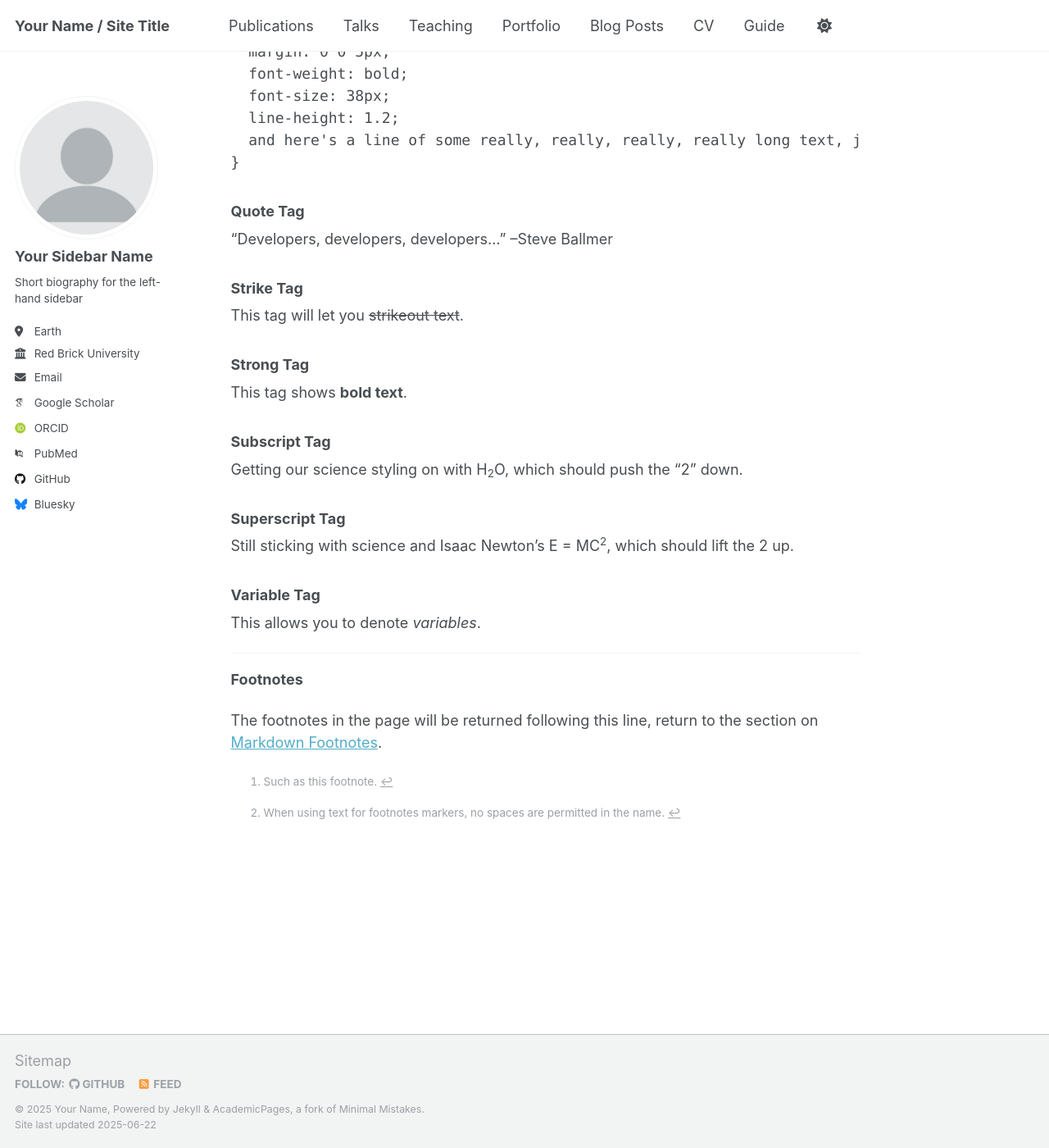
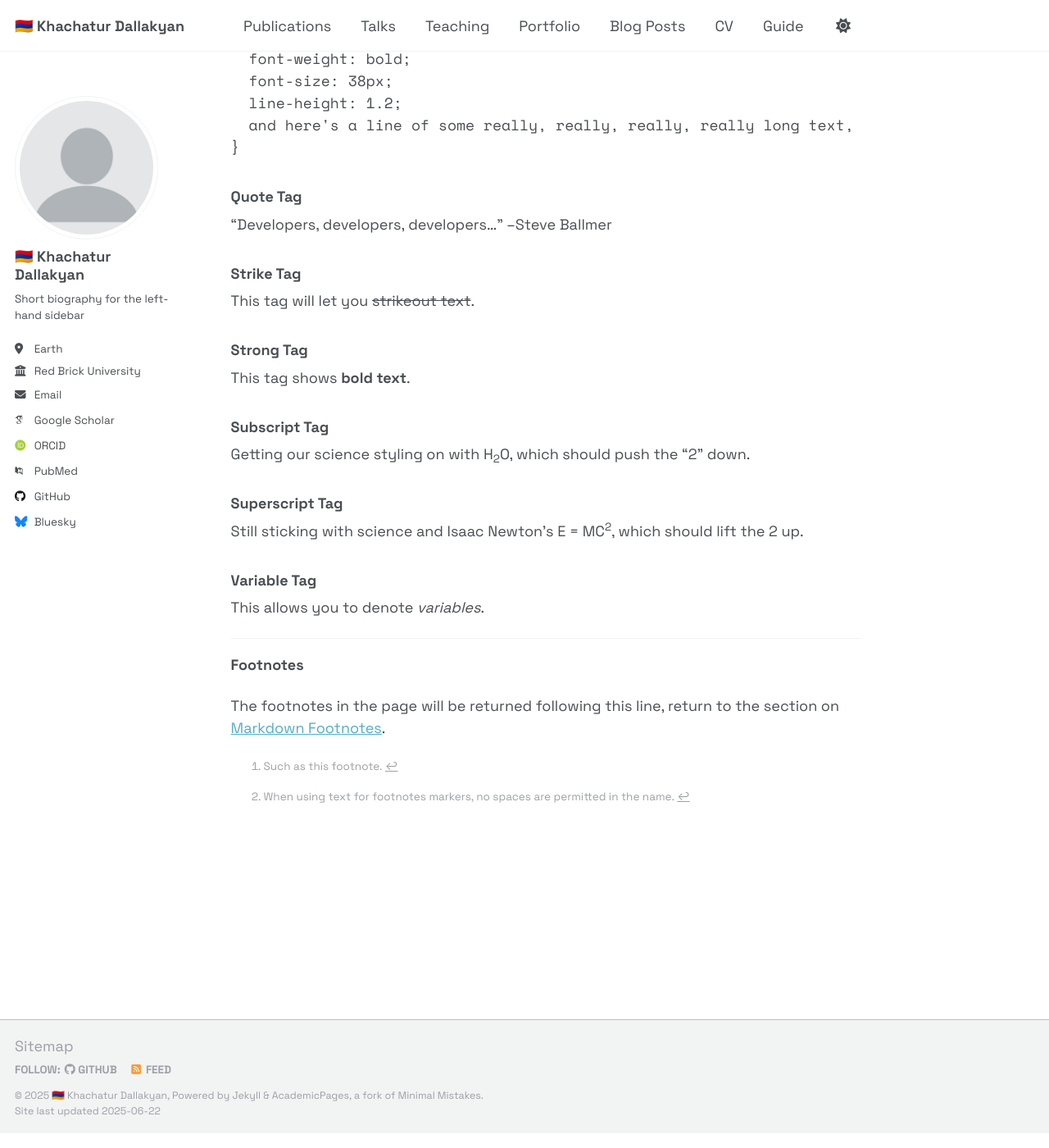
Before and after one commit to Khachdallak02/khachdallak02.github.io, a Jekyll site: the page built from _pages/markdown.md, in a window 1280 px wide and 1400 px high, scrolled down 7360 px. Shown: the whole window at 82% size. Built offline with Jekyll 4.4.1, drawn with Linux system fonts in a browser that asks for light colours; emoji names are drawn with the system emoji font; some web fonts are replaced.

Commit message:
font changes check

```diff
--- a/_config.yml
+++ b/_config.yml
@@ -9,9 +9,9 @@
 # Basic Site Settings
 locale                   : "en-US"
 site_theme               : "default"
-title                    : "Your Name / Site Title"
+title                    : "🇦🇲 Khachatur Dallakyan"
 title_separator          : "-"
-name                     : &name "Your Name"
+name                     : &name "🇦🇲 Khachatur Dallakyan"
 description              : &description "personal description"
 url                      : https://academicpages.github.io # the base hostname & protocol for your site e.g. "https://[your GitHub username].github.io" or if you already have some other page hosted on Github then use "https://[your GitHub username].github.io/[Your Repo Name]"
 baseurl                  : "" # the subpath of your site, e.g. "/blog"
@@ -23,7 +23,7 @@ repository               : "academicpages/academicpages.github.io"
 author:
   # Biographic information
   avatar           : "profile.png"
-  name             : "Your Sidebar Name"
+  name             : "🇦🇲 Khachatur Dallakyan"
   pronouns         : # example: "she/her"
   bio              : "Short biography for the left-hand sidebar"
   location         : "Earth"
--- a/_includes/head/custom.html
+++ b/_includes/head/custom.html
@@ -1,6 +1,50 @@
 {% include base_path %}
 
 <!-- start custom head snippets -->
+
+<!-- Space Grotesk and Space Mono fonts from Google Fonts -->
+<link rel="preconnect" href="https://fonts.googleapis.com">
+<link rel="preconnect" href="https://fonts.gstatic.com" crossorigin>
+<link href="https://fonts.googleapis.com/css2?family=Space+Grotesk:wght@300;400;500;600;700&family=Space+Mono:ital,wght@0,400;0,700;1,400;1,700&display=swap" rel="stylesheet">
+
+<!-- Custom CSS for emoji support and font optimization -->
+<style>
+  /* Force emoji display for flag */
+  .author__name, h1, h2, h3, .site__title {
+    font-family: "Space Grotesk", "Apple Color Emoji", "Segoe UI Emoji", "Segoe UI Symbol", "Noto Color Emoji", sans-serif;
+  }
+
+  /* Disable ligatures to prevent flag from becoming "AM" */
+  .author__name, h1, h2, h3, .site__title {
+    -webkit-font-feature-settings: "liga" 0, "kern" 1;
+    font-feature-settings: "liga" 0, "kern" 1;
+  }
+
+  /* Force emoji rendering */
+  .author__name, h1, h2, h3, .site__title {
+    font-variant-emoji: emoji;
+    -webkit-font-variant-emoji: emoji;
+  }
+
+  /* Additional emoji support */
+  .author__name, h1, h2, h3, .site__title {
+    text-rendering: optimizeLegibility;
+  }
+</style>
+
+<!-- JavaScript to ensure emoji display -->
+<script>
+  // Force emoji rendering for Armenian flag
+  document.addEventListener('DOMContentLoaded', function() {
+    // Replace any "AM" text with the actual flag emoji
+    const elements = document.querySelectorAll('.author__name, h1, h2, h3, .site__title');
+    elements.forEach(function(element) {
+      if (element.textContent.includes('AM Khachatur')) {
+        element.textContent = element.textContent.replace('AM Khachatur', '🇦🇲 Khachatur');
+      }
+    });
+  });
+</script>
 
 <!-- favicon from https://commons.wikimedia.org/wiki/File:OOjs_UI_icon_academic-progressive.svg -->
 <link rel="apple-touch-icon" sizes="180x180" href="{{ base_path }}/images/apple-touch-icon-180x180.png"/>
--- a/_sass/_themes.scss
+++ b/_sass/_themes.scss
@@ -15,11 +15,11 @@ $indent-var                 : 1.3em;
 
 /* System typefaces */
 $serif                      : Georgia, Times, serif;
-$sans-serif                 : -apple-system, ".SFNSText-Regular", "San Francisco", "Roboto", "Segoe UI", "Helvetica Neue", "Lucida Grande", Arial, sans-serif;
-$monospace                  : Monaco, Consolas, "Lucida Console", monospace;
+$sans-serif                 : "Space Grotesk", -apple-system, BlinkMacSystemFont, "Segoe UI", "Roboto", "Oxygen", "Ubuntu", "Cantarell", "Fira Sans", "Droid Sans", "Helvetica Neue", sans-serif;
+$monospace                  : "Space Mono", "SF Mono", Monaco, Inconsolata, "Roboto Mono", "Source Code Pro", Menlo, Consolas, "DejaVu Sans Mono", monospace;
 
 /* Sans serif typefaces */
-$sans-serif-narrow          : $sans-serif;
+$sans-serif-narrow          : "Space Grotesk", -apple-system, BlinkMacSystemFont, "Segoe UI", "Roboto", "Oxygen", "Ubuntu", "Cantarell", "Fira Sans", "Droid Sans", "Helvetica Neue", sans-serif;
 $helvetica                  : Helvetica, "Helvetica Neue", Arial, sans-serif;
 
 /* Serif typefaces */
```
